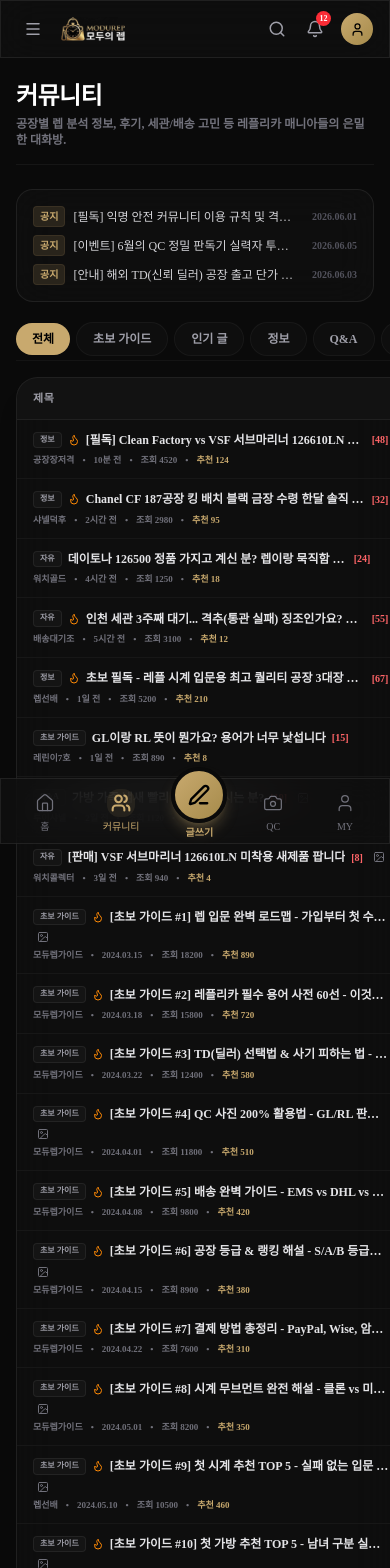
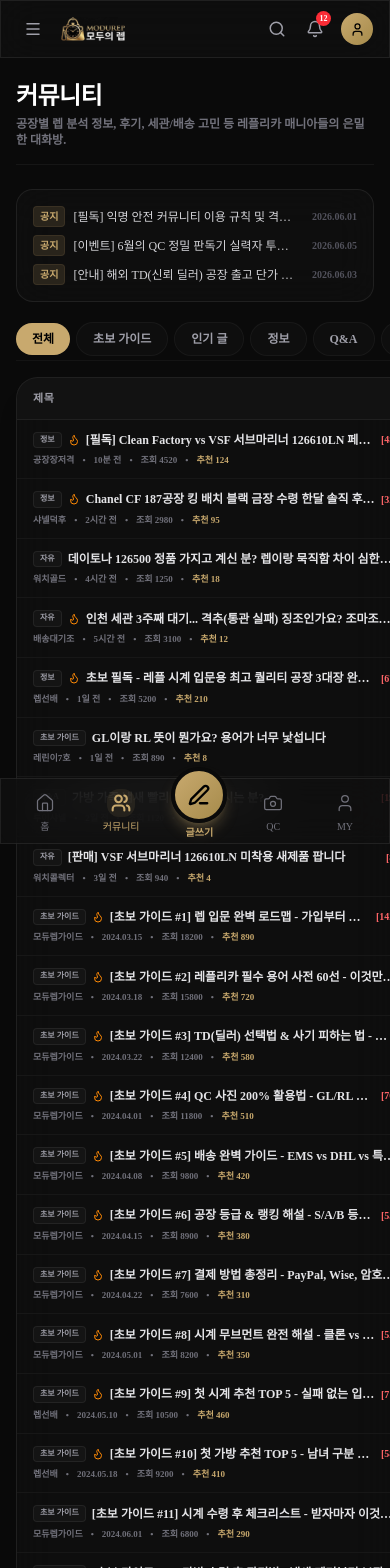
Before and after one commit to MODU-REP/MODU-REP-TEST, a Next.js app: page /community in a window 390 px wide. Shown: the top 1568 px of the page. Built offline with nearby package versions, Linux system fonts and the light colour scheme.

Commit message:
fix(community): optimize text truncation and flex layout for mobile devices

```diff
--- a/src/app/community/page.tsx
+++ b/src/app/community/page.tsx
@@ -146,7 +146,7 @@ export default function CommunityPage() {
             {/* Post Listings (DCInside Table Style) */}
             <div className="glass rounded-2xl overflow-hidden border border-white/[0.05] bg-[#111111]/30 shadow-xl">
               <div className="overflow-x-auto">
-                <table className="w-full border-collapse text-left">
+                <table className="w-full table-fixed border-collapse text-left">
                   <thead>
                     <tr className="border-b border-white/[0.08] bg-white/[0.02] text-[11px] font-black text-zinc-400 uppercase tracking-wider">
                       <th className="py-3 px-4 text-center w-16 hidden sm:table-cell">번호</th>
@@ -166,15 +166,15 @@ export default function CommunityPage() {
                             {post.id}
                           </td>
                           {/* 제목 */}
-                          <td className="py-3 px-4">
-                            <div className="flex items-center gap-1.5 flex-wrap">
-                              <span className={`text-[8px] font-black px-1.5 py-0.5 rounded border border-white/[0.03] ${categoryColors[post.category] || "bg-zinc-800 text-zinc-300"}`}>
+                          <td className="py-3 px-4 min-w-0">
+                            <div className="flex items-center gap-1.5 min-w-0 w-full">
+                              <span className={`text-[8px] font-black px-1.5 py-0.5 rounded border border-white/[0.03] shrink-0 ${categoryColors[post.category] || "bg-zinc-800 text-zinc-300"}`}>
                                 {post.category}
                               </span>
                               {post.hot && <Flame size={12} className="text-orange-400 shrink-0" />}
                               <Link
                                 href={`/community/${post.id}`}
-                                className="text-zinc-200 hover:text-gold font-bold transition-colors truncate max-w-[280px] xs:max-w-[340px] md:max-w-[420px]"
+                                className="text-zinc-200 hover:text-gold font-bold transition-colors truncate min-w-0 flex-1"
                               >
                                 {post.title}
                               </Link>
@@ -189,7 +189,7 @@ export default function CommunityPage() {
                             </div>
 
                             {/* Mobile Info row */}
-                            <div className="sm:hidden flex items-center gap-2 mt-1.5 text-[9px] text-zinc-500 font-bold">
+                            <div className="sm:hidden flex items-center flex-wrap gap-2 mt-1.5 text-[9px] text-zinc-500 font-bold">
                               <span>{post.author}</span>
                               <span>•</span>
                               <span>{post.time}</span>
--- a/src/components/home/HomeDashboard.tsx
+++ b/src/components/home/HomeDashboard.tsx
@@ -144,15 +144,15 @@ export function HomeDashboard() {
                       {idx + 1}
                     </td>
                     {/* 제목 */}
-                    <td className="py-2.5 px-3">
-                      <div className="flex items-center gap-1.5 flex-wrap">
-                        <span className={`text-[8px] font-black px-1.5 py-0.5 rounded border border-white/[0.03] ${categoryColors[post.category] || "bg-zinc-800 text-zinc-400"}`}>
+                    <td className="py-2.5 px-3 min-w-0">
+                      <div className="flex items-center gap-1.5 min-w-0 w-full">
+                        <span className={`text-[8px] font-black px-1.5 py-0.5 rounded border border-white/[0.03] shrink-0 ${categoryColors[post.category] || "bg-zinc-800 text-zinc-400"}`}>
                           {post.category}
                         </span>
                         {post.hot && <Flame size={10} className="text-orange-400 shrink-0" />}
                         <Link
                           href={`/community/${post.id}`}
-                          className="text-zinc-300 group-hover:text-gold font-bold transition-colors truncate max-w-[150px] xs:max-w-[200px] md:max-w-[240px]"
+                          className="text-zinc-300 group-hover:text-gold font-bold transition-colors truncate min-w-0 flex-1"
                         >
                           {post.title}
                         </Link>
```
